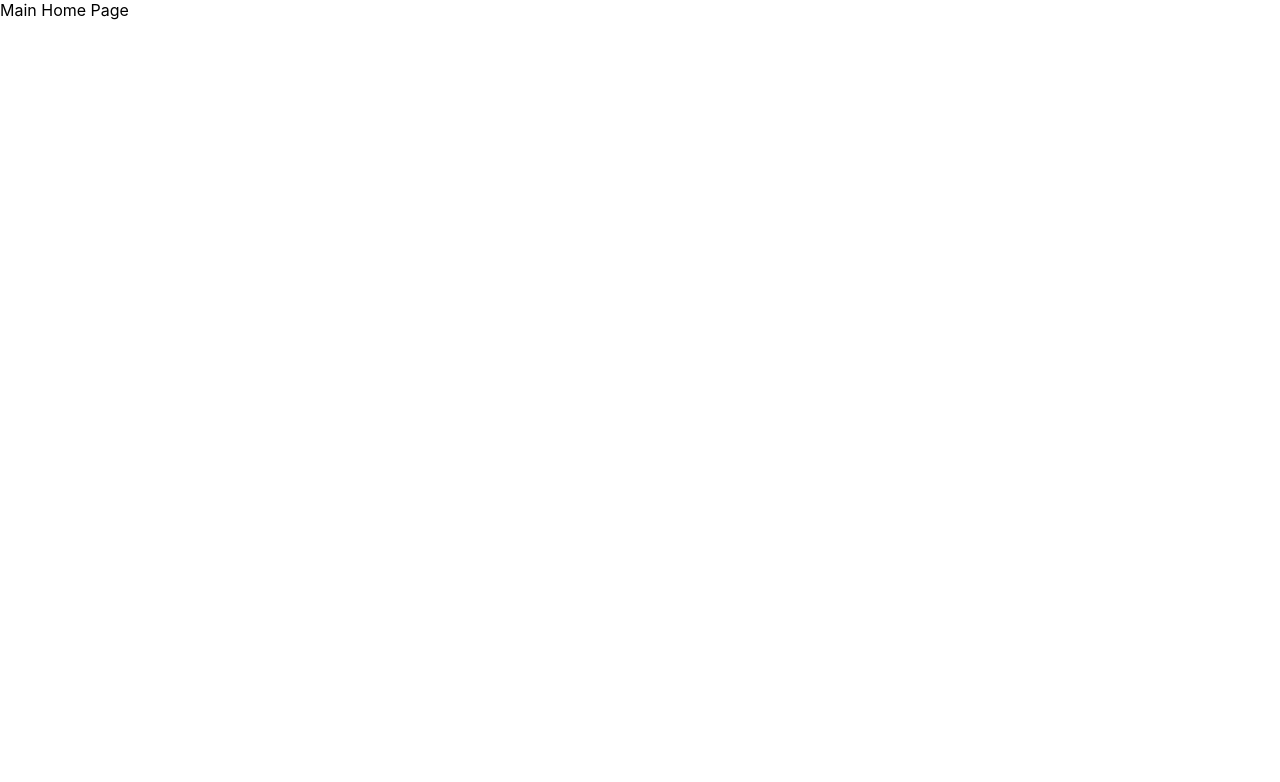
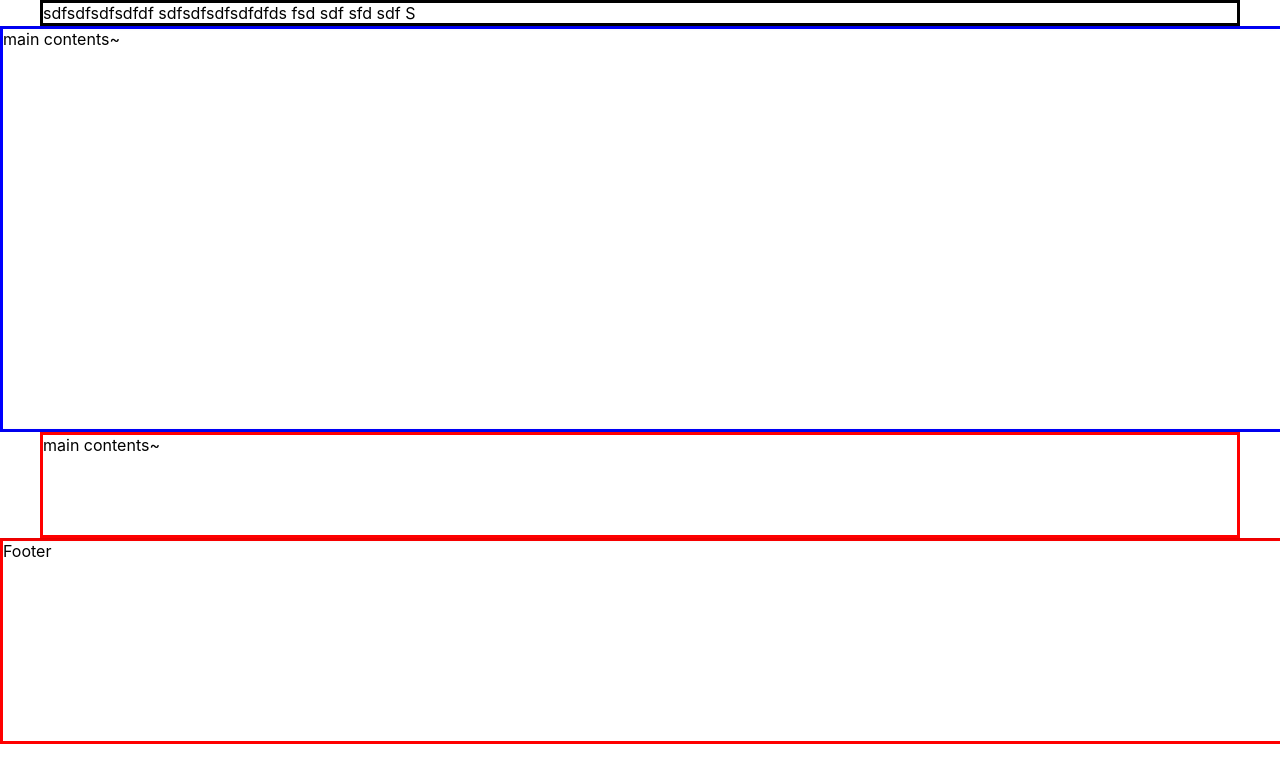
Before and after one commit to swleeee/tuthree-front, a React (Create React App) app: page / in a window 1280 px wide. Shown: the top 782 px of the page. Built offline with nearby package versions, Linux system fonts and the light colour scheme.

Commit message:
기능 추가 : 메인화면 레이아웃

```diff
--- /dev/null
+++ b/src/components/Footer.js
@@ -0,0 +1,16 @@
+import React, { Component } from 'react';
+import styled from 'styled-components';
+
+class Footer extends Component {
+  render() {
+    return <Container>Footer</Container>;
+  }
+}
+
+export default Footer;
+
+const Container = styled.div`
+  width: 100%;
+  height: 200px;
+  border: 3px solid red;
+`;
--- /dev/null
+++ b/src/components/InnerContainer.js
@@ -0,0 +1,17 @@
+import React from 'react';
+import styled from 'styled-components';
+
+const InnerContainer = styled.div`
+  display: inline-flex;
+  @media (min-width: 0px) and (max-width: 767.98px) {
+    width: calc(100% - 28px);
+  }
+  @media (min-width: 768px) and (max-width: 1279.98px) {
+    width: 720px;
+  }
+  @media (min-width: 1280px) {
+    width: 1200px;
+  }
+`;
+
+export default InnerContainer;
--- /dev/null
+++ b/src/components/Nav.js
@@ -0,0 +1,49 @@
+import React, { Component } from 'react';
+import styled from 'styled-components';
+import InnerContainer from './InnerContainer';
+import OuterContainer from './OuterContainer';
+
+class Nav extends Component {
+  render() {
+    return (
+      <OuterContainer>
+        <InnerContainer>
+          <Temp>sdfsdfsdfsdfdf sdfsdfsdfsdfdfds fsd sdf sfd sdf S</Temp>
+        </InnerContainer>
+      </OuterContainer>
+    );
+  }
+}
+
+export default Nav;
+
+// const Container = styled.div`
+//   display: flex;
+//   width: 100%;
+//   justify-content: center;
+//   align-items: center;
+//   border: 3px solid green;
+//   flex-direction: column;
+// `;
+
+const Item = styled.nav`
+  width: 1200px;
+  height: 100px;
+  border: 3px solid red;
+`;
+
+const Temp = styled.div`
+  border: 3px solid black;
+  width: 100%;
+`;
+
+const NavBox = styled.div`
+  //   position: fixed;
+  z-index: 100;
+  //   height: 60px;
+  width: 100%;
+
+  box-shadow: 0px 0px 5px rgba(0, 0, 0, 0.2);
+  display: inline-flex;
+  justify-content: center;
+`;
--- /dev/null
+++ b/src/components/OuterContainer.js
@@ -0,0 +1,14 @@
+import styled from 'styled-components';
+
+const OuterContainer = styled.div`
+  //   position: fixed;
+  z-index: 100;
+  //   height: 60px;
+  width: 100%;
+
+  box-shadow: 0px 0px 5px rgba(0, 0, 0, 0.2);
+  display: inline-flex;
+  justify-content: center;
+`;
+
+export default OuterContainer;
--- /dev/null
+++ b/src/containers/Home/Banner.js
@@ -0,0 +1,16 @@
+import React, { Component } from 'react';
+import styled from 'styled-components';
+
+class Banner extends Component {
+  render() {
+    return <Container>main contents~</Container>;
+  }
+}
+
+export default Banner;
+
+const Container = styled.div`
+  width: 100%;
+  height: 400px;
+  border: 3px solid blue;
+`;
--- /dev/null
+++ b/src/containers/Home/Content.js
@@ -0,0 +1,24 @@
+import React, { Component } from 'react';
+import styled from 'styled-components';
+import InnerContainer from '../../components/InnerContainer';
+import OuterContainer from '../../components/OuterContainer';
+
+class ContentContainer extends Component {
+  render() {
+    return (
+      <OuterContainer>
+        <InnerContainer>
+          <Item>main contents~</Item>
+        </InnerContainer>
+      </OuterContainer>
+    );
+  }
+}
+
+export default ContentContainer;
+
+const Item = styled.div`
+  width: 1200px;
+  height: 100px;
+  border: 3px solid red;
+`;
--- /dev/null
+++ b/src/containers/Home/index.js
@@ -0,0 +1,23 @@
+import React, { Component } from 'react';
+import styled from 'styled-components';
+import NavContainer from '../../components/Nav.js';
+import Banner from './Banner';
+import MainContainer from './Content';
+import Footer from '../../components/Footer';
+
+class index extends Component {
+  render() {
+    return (
+      <>
+        {/* <NavBox> */}
+        <NavContainer />
+        <Banner />
+        <MainContainer />
+        {/* </NavBox> */}
+        <Footer />
+      </>
+    );
+  }
+}
+
+export default index;
--- a/src/pages/Home.js
+++ b/src/pages/Home.js
@@ -1,4 +1,5 @@
 import React, { Component } from 'react';
+import HomeContainer from '../containers/Home';
 // import PropTypes from 'prop-types';
 
 class Home extends Component {
@@ -7,7 +8,11 @@ class Home extends Component {
   //   }
 
   render() {
-    return <div>Main Home Page</div>;
+    return (
+      <div>
+        <HomeContainer />
+      </div>
+    );
   }
 }
 
```
Also changed, not shown: src/containers/Signup/index.js (added).
